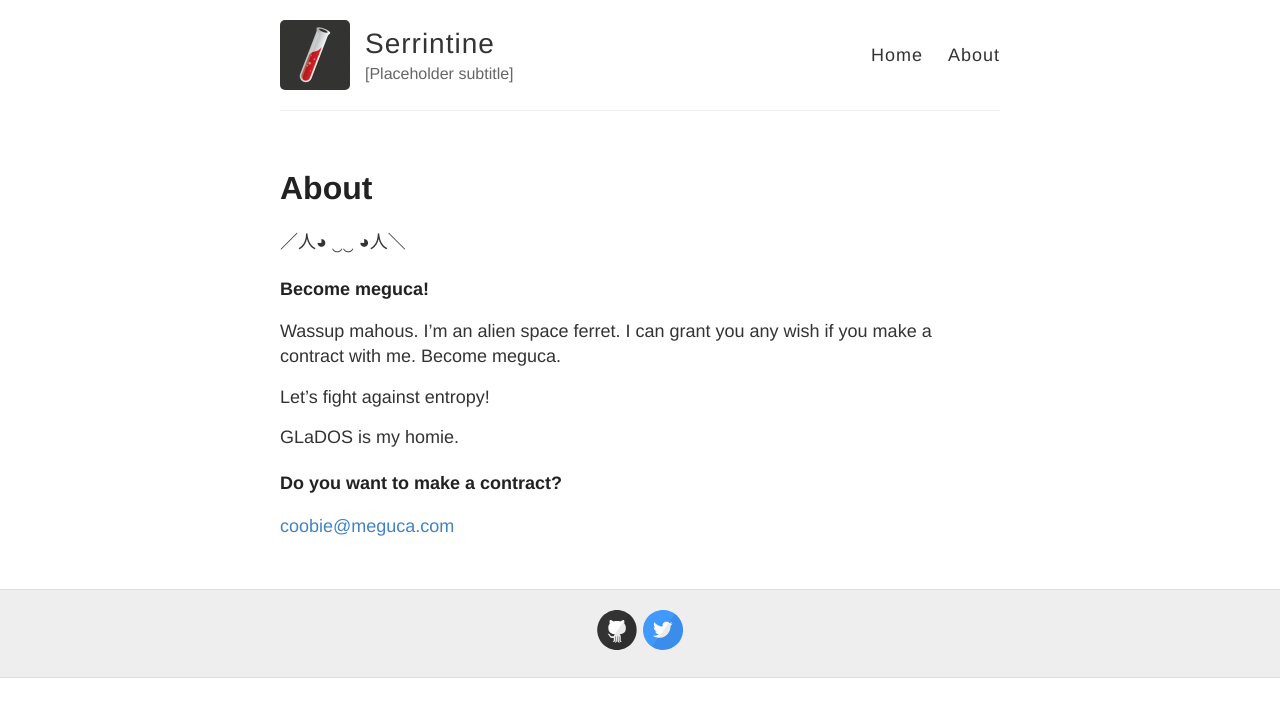
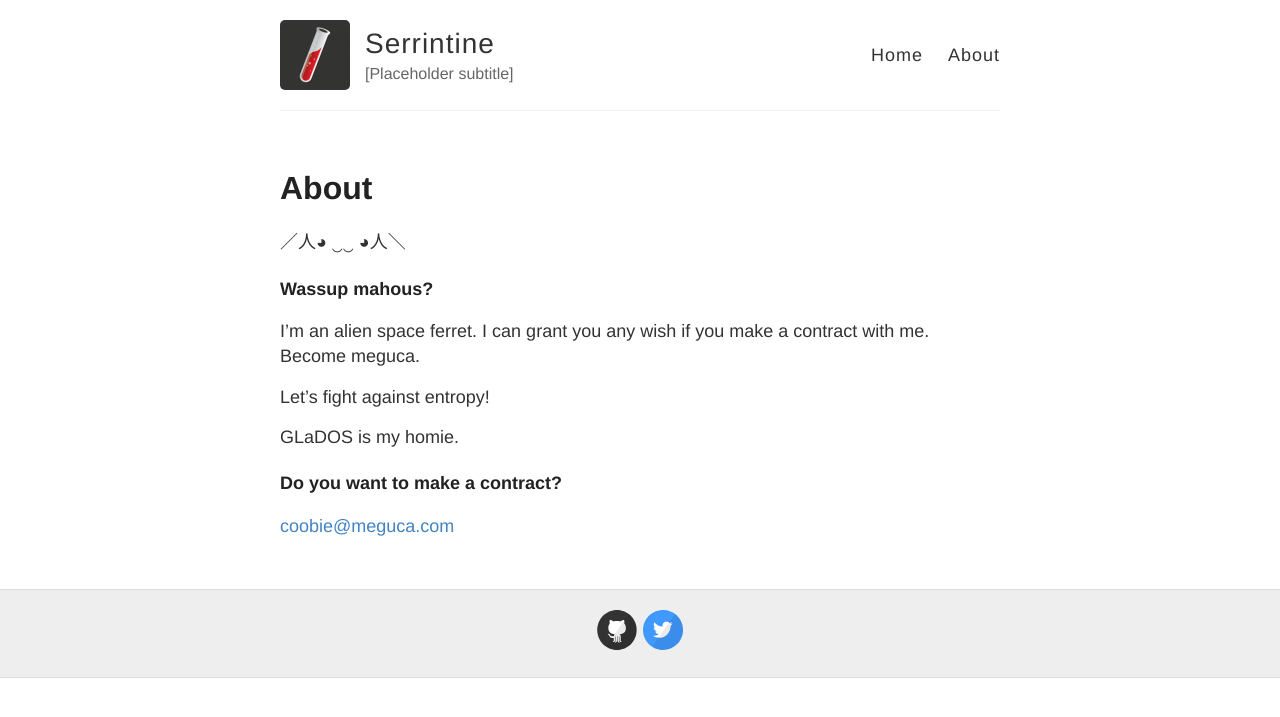
Before and after one commit to serrintine/serrintine.github.io, a Jekyll site: the page built from about.md, in a window 1280 px wide. Shown: the top 717 px of the page. Built offline with Jekyll 4.4.1, drawn with Linux system fonts in a browser that asks for light colours.

Commit message:
Updated about.md

```diff
--- a/about.md
+++ b/about.md
@@ -7,9 +7,9 @@
 
 ／人◕ ‿‿ ◕人＼
 
-### Become meguca!
+### Wassup mahous?
 
-Wassup mahous. I'm an alien space ferret. I can grant you any wish if you make a contract with me. Become meguca.
+I'm an alien space ferret. I can grant you any wish if you make a contract with me. Become meguca.
 
 Let's fight against entropy!
 
```
